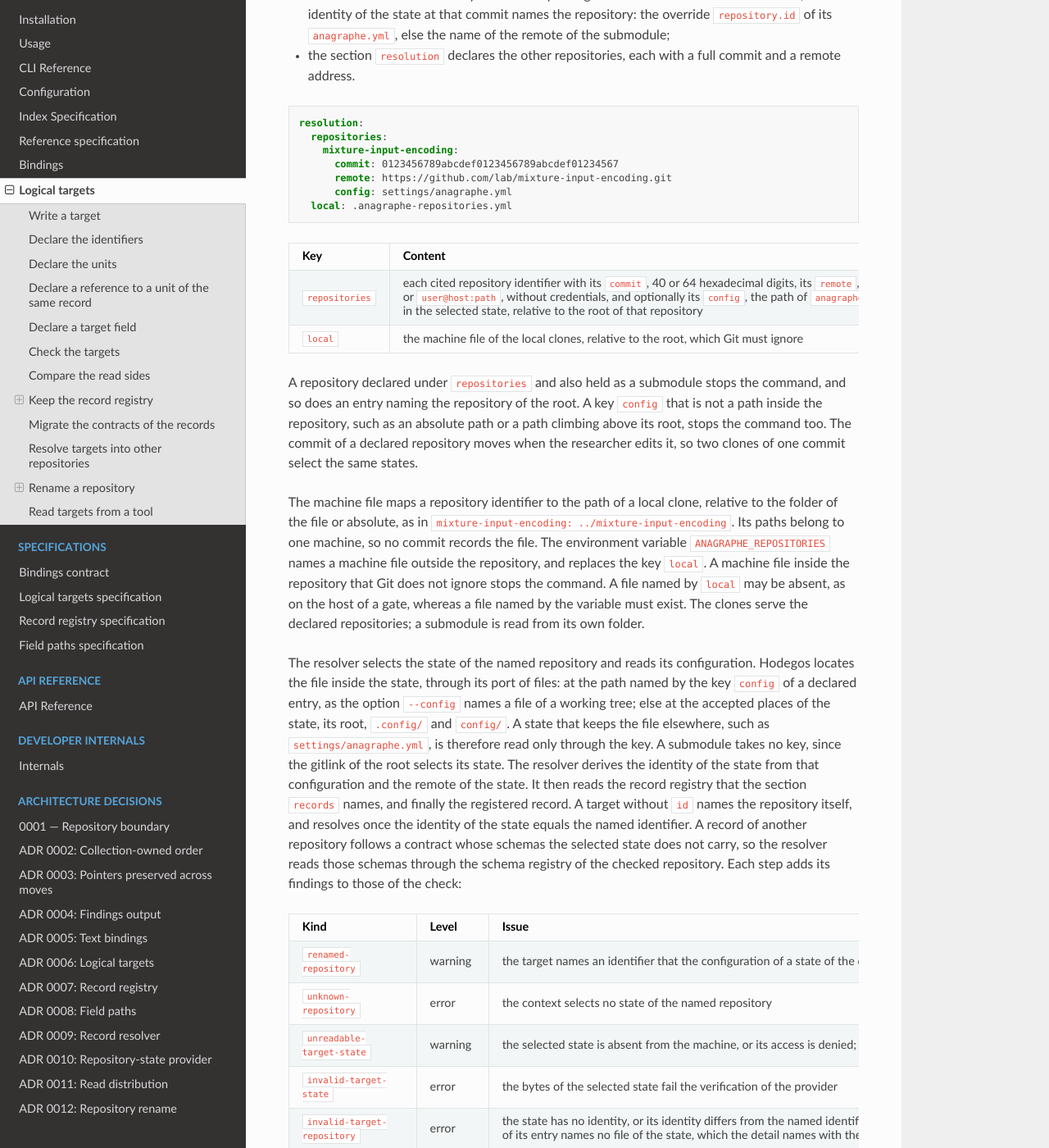
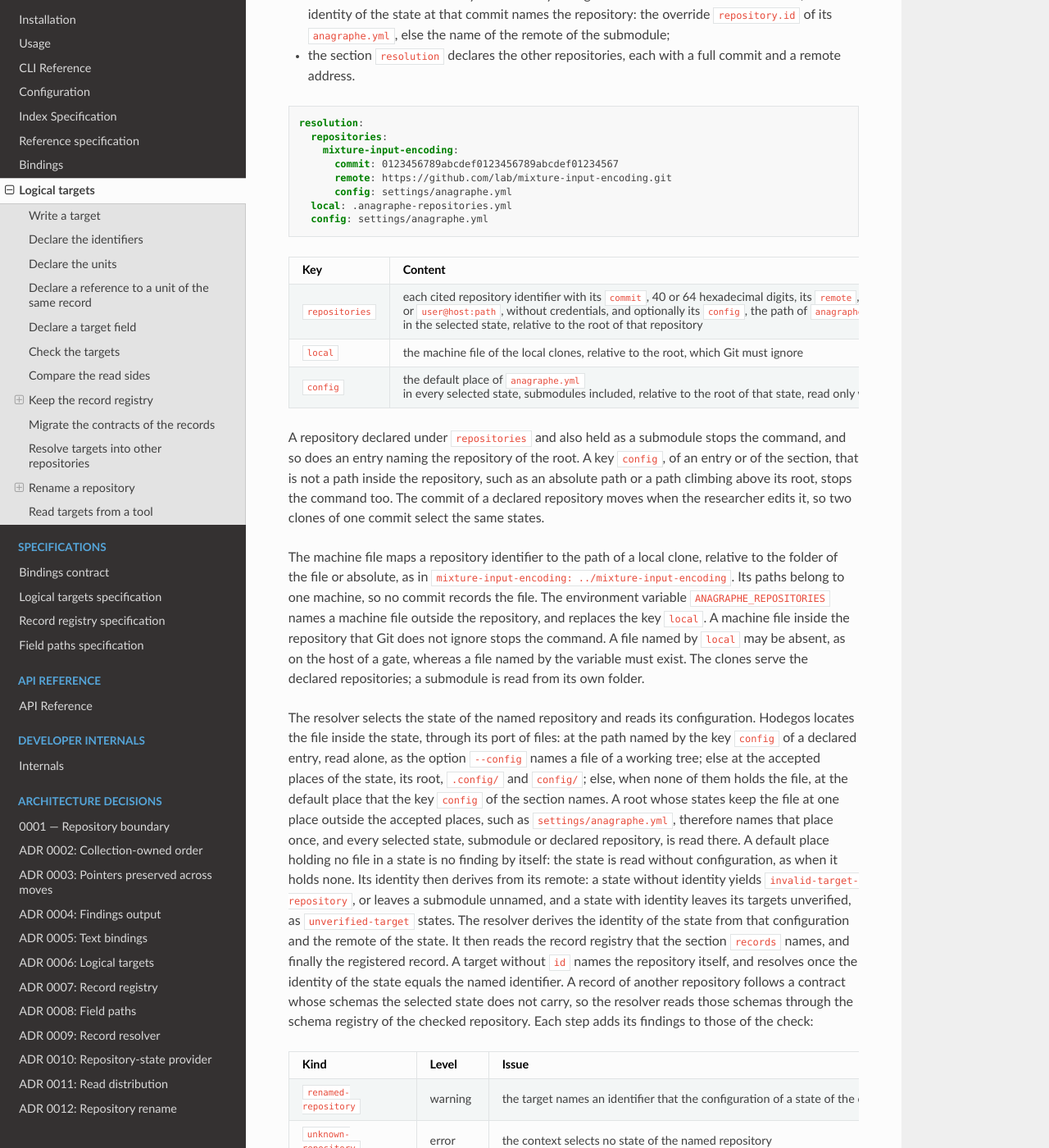
Before and after one commit to esther-poniatowski/anagraphe, a Sphinx documentation site: the page built from docs/guide/targets.md, in a window 1280 px wide and 1400 px high, scrolled down 11414 px. Shown: the whole window at 82% size. Built offline with Sphinx 7.4.7 and the Read the Docs theme 3.1.0, drawn with Linux system fonts in a browser that asks for light colours.

Commit message:
docs(resolution): Document the default place ###################################################
State how a root names the place of the configuration of its states:
  - the key, its order and its absent file in `docs/guide/targets.md`
  - pointers in `docs/guide/configuration.md` and the README of
    `packages/read-python`
  - the entry and the version 0.8.0 in `CHANGELOG.md`
######################################################################

Signed-off-by: Esther Poniatowski <esther.poniatowski@ens.psl.eu>
Co-Authored-By: Claude Opus 5.5 <noreply@anthropic.com>

````diff
--- a/docs/guide/targets.md
+++ b/docs/guide/targets.md
@@ -478,17 +478,20 @@ resolution:
       remote: https://github.com/lab/mixture-input-encoding.git
       config: settings/anagraphe.yml
   local: .anagraphe-repositories.yml
+  config: settings/anagraphe.yml
 ```
 
 | Key | Content | Default |
 | --- | --- | --- |
 | `repositories` | each cited repository identifier with its `commit`, 40 or 64 hexadecimal digits, its `remote`, an address in the form `https://`, `http://`, `ssh://`, `git://` or `user@host:path`, without credentials, and optionally its `config`, the path of `anagraphe.yml` in the selected state, relative to the root of that repository | no declared repository |
 | `local` | the machine file of the local clones, relative to the root, which Git must ignore | no machine file |
+| `config` | the default place of `anagraphe.yml` in every selected state, submodules included, relative to the root of that state, read only when no accepted place of the state holds the file | no default place |
 
 A repository declared under `repositories` and also held as a submodule stops the command, and so
-does an entry naming the repository of the root. A key `config` that is not a path inside the
-repository, such as an absolute path or a path climbing above its root, stops the command too. The commit of a declared repository moves when
-the researcher edits it, so two clones of one commit select the same states.
+does an entry naming the repository of the root. A key `config`, of an entry or of the section,
+that is not a path inside the repository, such as an absolute path or a path climbing above its
+root, stops the command too. The commit of a declared repository moves when the researcher edits
+it, so two clones of one commit select the same states.
 
 The machine file maps a repository identifier to the path of a local clone, relative to the folder
 of the file or absolute, as in `mixture-input-encoding: ../mixture-input-encoding`. Its paths
@@ -500,10 +503,16 @@ The clones serve the declared repositories; a submodule is read from its own fol
 
 The resolver selects the state of the named repository and reads its configuration. Hodegos
 locates the file inside the state, through its port of files: at the path named by the key
-`config` of a declared entry, as the option `--config` names a file of a working tree; else at the
-accepted places of the state, its root, `.config/` and `config/`. A state that keeps the file
-elsewhere, such as `settings/anagraphe.yml`, is therefore read only through the key. A
-submodule takes no key, since the gitlink of the root selects its state. The resolver derives the
+`config` of a declared entry, read alone, as the option `--config` names a file of a working
+tree; else at the accepted places of the state, its root, `.config/` and `config/`; else, when none
+of them holds the file, at the default place that the key `config` of the section names. A root
+whose states keep the file at one place outside the accepted places, such as
+`settings/anagraphe.yml`, therefore names that place once, and every selected state, submodule or
+declared repository, is read there. A default place holding no file in a state is no finding by
+itself: the state is read without configuration, as when it holds none. Its identity then derives
+from its remote: a state without identity yields `invalid-target-repository`, or leaves a
+submodule unnamed, and a state with identity leaves its targets unverified, as
+`unverified-target` states. The resolver derives the
 identity of the state from that configuration and the remote of the state. It then reads the record
 registry that the section `records` names, and finally the registered record. A target without `id`
 names the repository itself, and resolves once the identity of the state equals the named
````
Also changed, not shown: CHANGELOG.md (+10 -2 lines), docs/guide/configuration.md (+4 -3 lines), packages/read-python/README.md.
